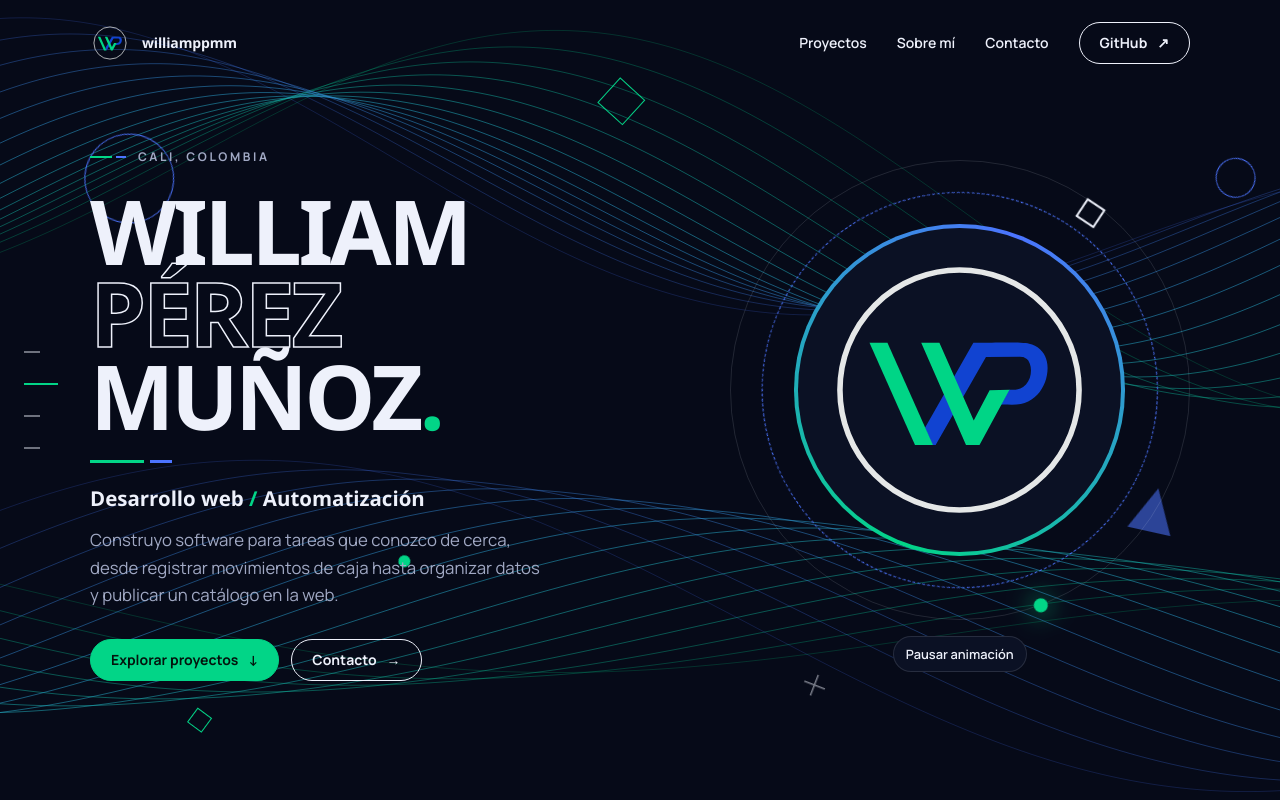
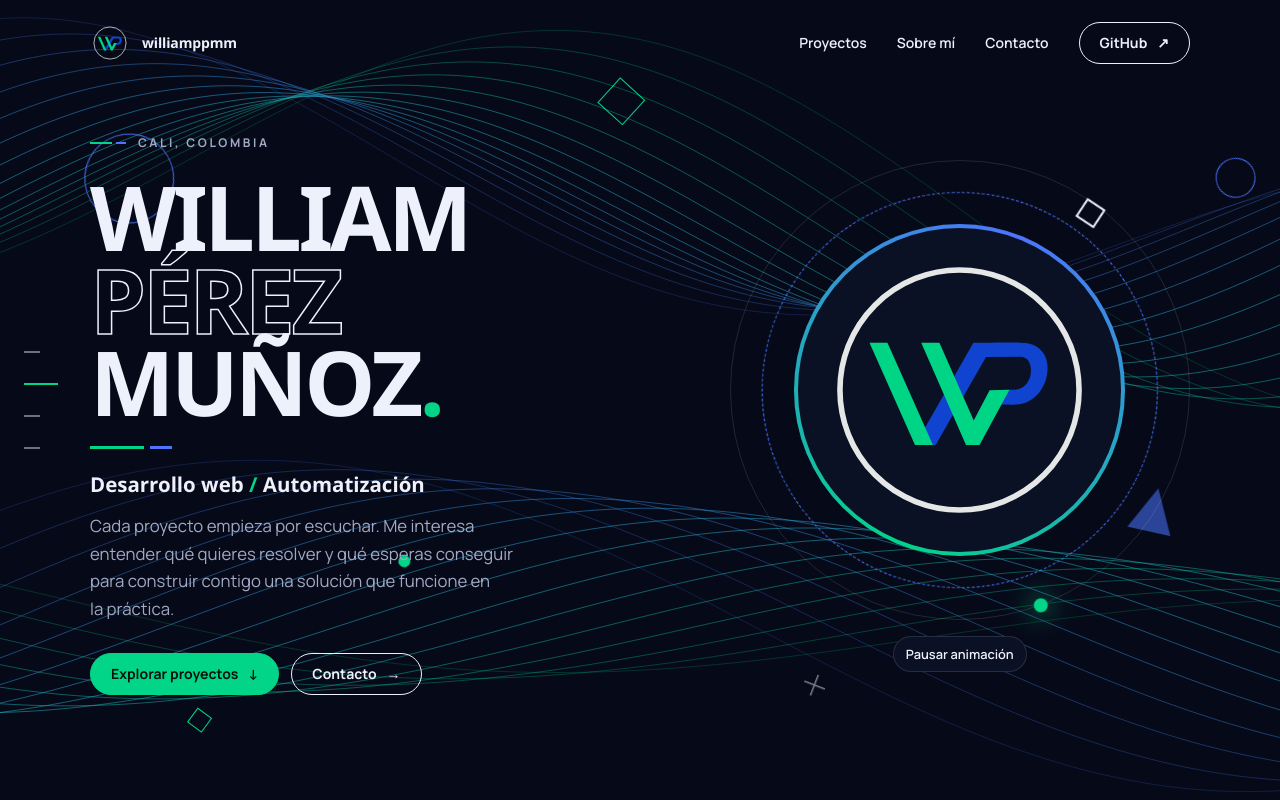
Before and after one commit to williamppmm/portafolio, a plain HTML site: page index.html in a window 1280 px wide. Shown: the top 800 px of the page. Drawn offline with Linux system fonts and the light colour scheme; a web font is replaced by a local one.

Commit message:
Ajusta el mensaje de bienvenida del portafolio

```diff
--- a/index.html
+++ b/index.html
@@ -40,7 +40,7 @@
           <h1 id="nombre">William<br><span class="outline">Pérez</span><br>Muñoz<span class="dot">.</span></h1>
           <div class="bars" aria-hidden="true"></div>
           <p class="role">Desarrollo web <span aria-hidden="true">/</span> Automatización</p>
-          <p class="intro-text">Construyo software para tareas que conozco de cerca, desde registrar movimientos de caja hasta organizar datos y publicar un catálogo en la web.</p>
+          <p class="intro-text">Cada proyecto empieza por escuchar. Me interesa entender qué quieres resolver y qué esperas conseguir para construir contigo una solución que funcione en la práctica.</p>
           <div class="actions">
             <a class="button primary" href="#proyectos">Explorar proyectos <span aria-hidden="true">↓</span></a>
             <a class="button" href="#contacto">Contacto <span aria-hidden="true">→</span></a>
```
